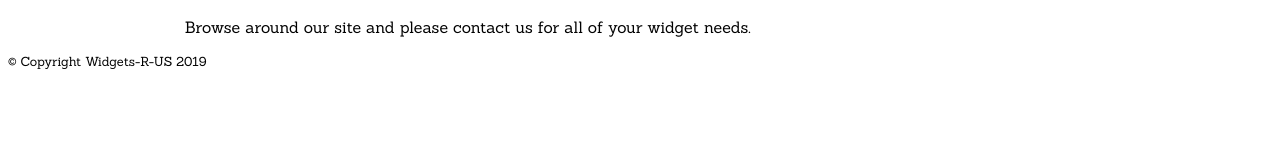
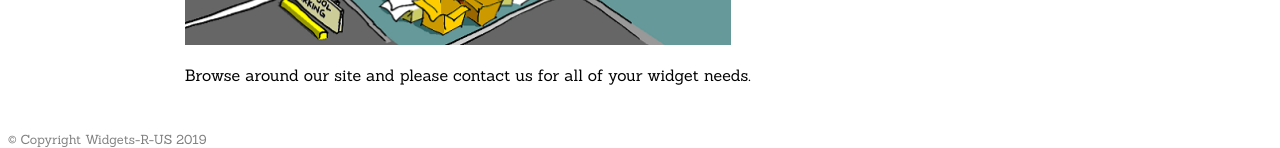
Before and after one commit to yahtzi/CSSAssignment-04, a plain HTML site: page index.html in a window 1280 px wide. Shown: the part 660-808 px from the top of the page. Drawn offline with Linux system fonts and the light colour scheme; a web font is replaced by a local one.

Commit message:
I edited the copyright and added some last minute changes

```diff
--- a/main.css
+++ b/main.css
@@ -25,7 +25,7 @@ footer {
 }
 
 header {
-
+	margin: 0 0 70px 0;
 }
 
 img {
@@ -46,6 +46,9 @@ nav {
 
 #copyright {
 	font-size: 80%;
+	position: relative;
+	top: 30px;
+	color: gray;
 }
 
 #main-container {
```
Also changed, not shown: index.html (line endings or trailing spaces).
